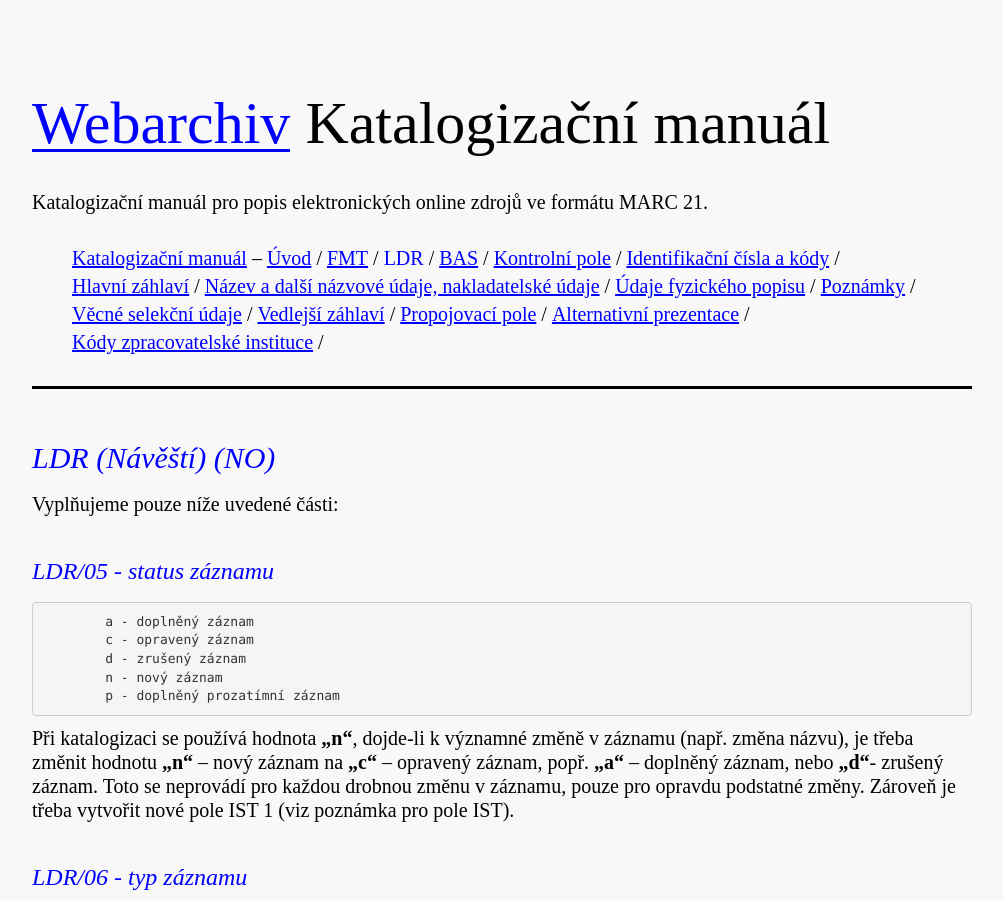
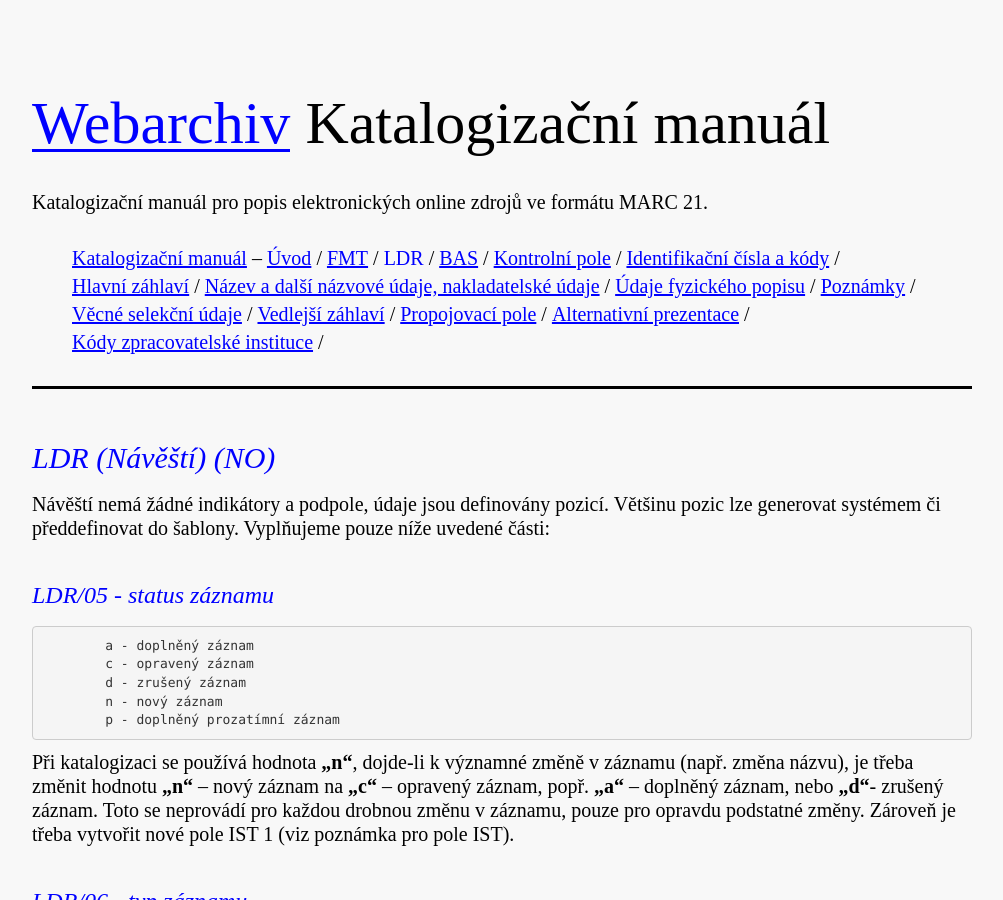
Before and after one commit to WebarchivCZ/katalogizacni-manual, a Jekyll site: the page built from _posts/2017-06-25-ldr-navesti.md, in a window 1280 px wide and 900 px high. Shown: the whole window, without its empty margins (138-1141 px from the left). Built offline with Jekyll 4.4.1, drawn with Linux system fonts in a browser that asks for light colours.

Commit message:
ldr-navesti - doplněná obecná inf.

```diff
--- a/_posts/2017-06-25-ldr-navesti.md
+++ b/_posts/2017-06-25-ldr-navesti.md
@@ -5,7 +5,8 @@
 
 ## LDR (Návěští) (NO)
 
-Vyplňujeme pouze níže uvedené části:
+Návěští nemá žádné indikátory a podpole, údaje jsou definovány pozicí. Většinu pozic lze
+generovat systémem či předdefinovat do šablony. Vyplňujeme pouze níže uvedené části:
 
 ### LDR/05 - status záznamu
 
```
